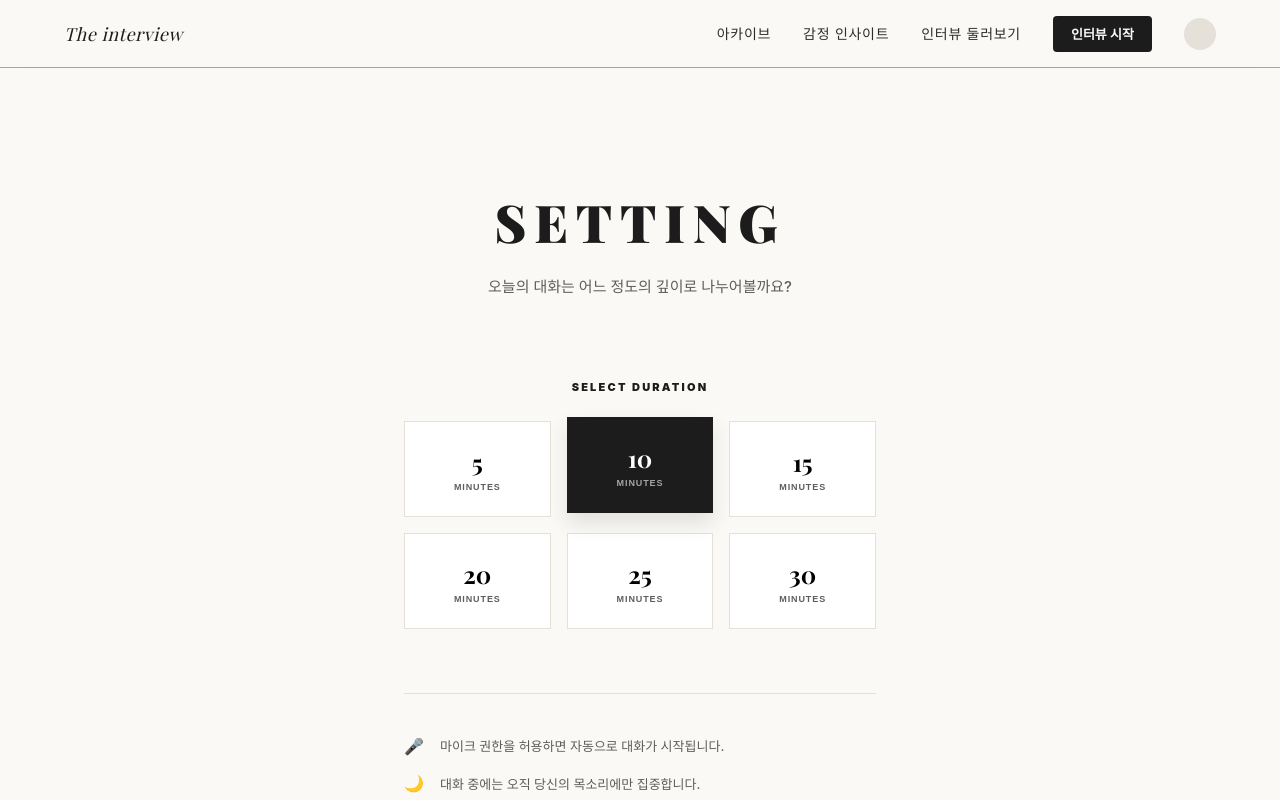
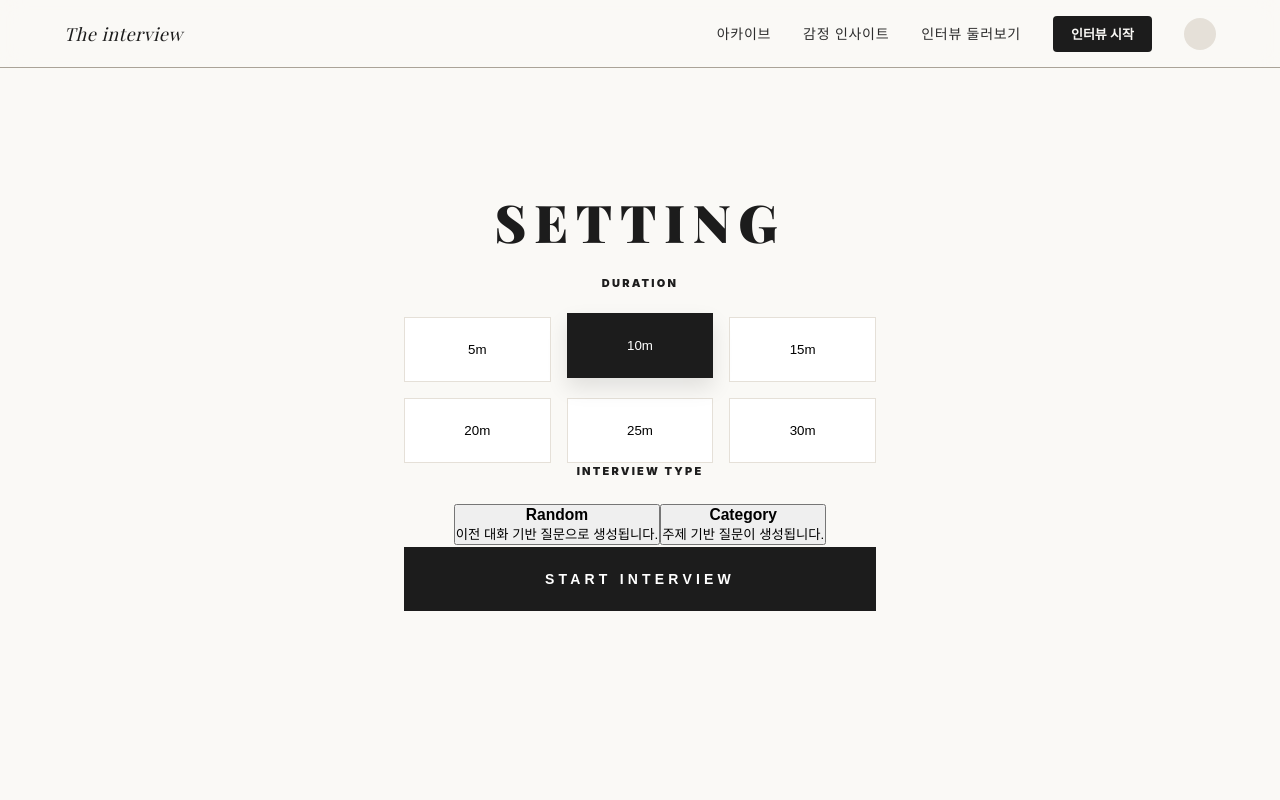
Before and after one commit to wynsumhi/the-interview, a Next.js app in the folder fe/: page /interview/setup in a window 1280 px wide. Shown: the top 800 px of the page. Built offline with nearby package versions, Linux system fonts and the light colour scheme; a web font is replaced by a local one.

Commit message:
S14P21A307-190 feat: 인터뷰 시작 전 선택지 버튼 UI 추가

```diff
--- a/fe/src/app/interview/setup/page.tsx
+++ b/fe/src/app/interview/setup/page.tsx
@@ -4,70 +4,106 @@ import { useState } from "react";
 import { useRouter } from "next/navigation";
 import styles from "./page.module.css";
 
+type InterviewMode = "AUTO" | "CATEGORY";
+
 export default function InterviewSetupPage() {
   const router = useRouter();
-  const [duration, setDuration] = useState<number>(10);
+
+  const [duration, setDuration] = useState(10);
+  const [mode, setMode] = useState<InterviewMode>("AUTO");
+  const [category, setCategory] = useState("");
+  const [checkingMic, setCheckingMic] = useState(false);
 
   const timeOptions = [5, 10, 15, 20, 25, 30];
 
   const handleStart = async () => {
     try {
-      // 인터뷰 시작 전에 마이크 권한 미리 요청
+      setCheckingMic(true);
+
       await navigator.mediaDevices.getUserMedia({ audio: true });
 
-      // 선택된 시간만 쿼리에 전달
-      router.push(`/interview/conversation?duration=${duration}`);
+      const params = new URLSearchParams({
+        duration: duration.toString(),
+        mode,
+        category,
+      });
+
+      router.push(`/interview/conversation?${params}`);
     } catch {
       alert("마이크 권한이 필요합니다.");
+      setCheckingMic(false);
     }
   };
 
   return (
     <main className={styles.container}>
-      <header className={styles.header}>
       <h1 className={styles.title}>SETTING</h1>
-        <p className={styles.subtitle}>
-          오늘의 대화는 어느 정도의 깊이로 나누어볼까요?
-        </p>
-      </header>
 
-      <section className={styles.formSection}>
-        <div className={styles.timeSelectionWrapper}>
-          <label className={styles.label}>Select Duration</label>
+      {/* Duration */}
+      <section className={styles.section}>
+        <p className={styles.label}>Duration</p>
 
         <div className={styles.timeGrid}>
           {timeOptions.map((time) => (
             <button
               key={time}
-                type="button"
               className={`${styles.timeChip} ${
                 duration === time ? styles.active : ""
               }`}
               onClick={() => setDuration(time)}
             >
-                <span className={styles.timeValue}>{time}</span>
-                <span className={styles.timeUnit}>MINUTES</span>
+              {time}m
             </button>
           ))}
         </div>
+      </section>
+
+      {/* Mode */}
+      <section className={styles.section}>
+        <p className={styles.label}>Interview Type</p>
+
+        <div className={styles.modeGrid}>
+          <button
+            className={`${styles.modeCard} ${
+              mode === "AUTO" ? styles.active : ""
+            }`}
+            onClick={() => setMode("AUTO")}
+          >
+            <h3>Random</h3>
+            <p>이전 대화 기반 질문으로 생성됩니다.</p>
+          </button>
+
+          <button
+            className={`${styles.modeCard} ${
+              mode === "CATEGORY" ? styles.active : ""
+            }`}
+            onClick={() => setMode("CATEGORY")}
+          >
+            <h3>Category</h3>
+            <p>주제 기반 질문이 생성됩니다.</p>
+          </button>
         </div>
 
-        <div className={styles.guideBox}>
-          <div className={styles.guideItem}>
-            <span className={styles.icon}>🎤</span>
-            <p>마이크 권한을 허용하면 자동으로 대화가 시작됩니다.</p>
-          </div>
-
-          <div className={styles.guideItem}>
-            <span className={styles.icon}>🌙</span>
-            <p>대화 중에는 오직 당신의 목소리에만 집중합니다.</p>
-          </div>
-        </div>
+        {mode === "CATEGORY" && (
+          <input
+            className={styles.categoryInput}
+            placeholder="예: 사랑, 성장, 인간관계"
+            value={category}
+            onChange={(e) => setCategory(e.target.value)}
+          />
+        )}
+      </section>
 
       <button className={styles.startBtn} onClick={handleStart}>
         START INTERVIEW
       </button>
-      </section>
+
+      {checkingMic && (
+        <div className={styles.overlay}>
+          <div className={styles.loader} />
+          <p>마이크 권한을 확인하고 있어요</p>
+        </div>
+      )}
     </main>
   );
 }
```
Lines whose indentation alone changed are shown as unchanged.
